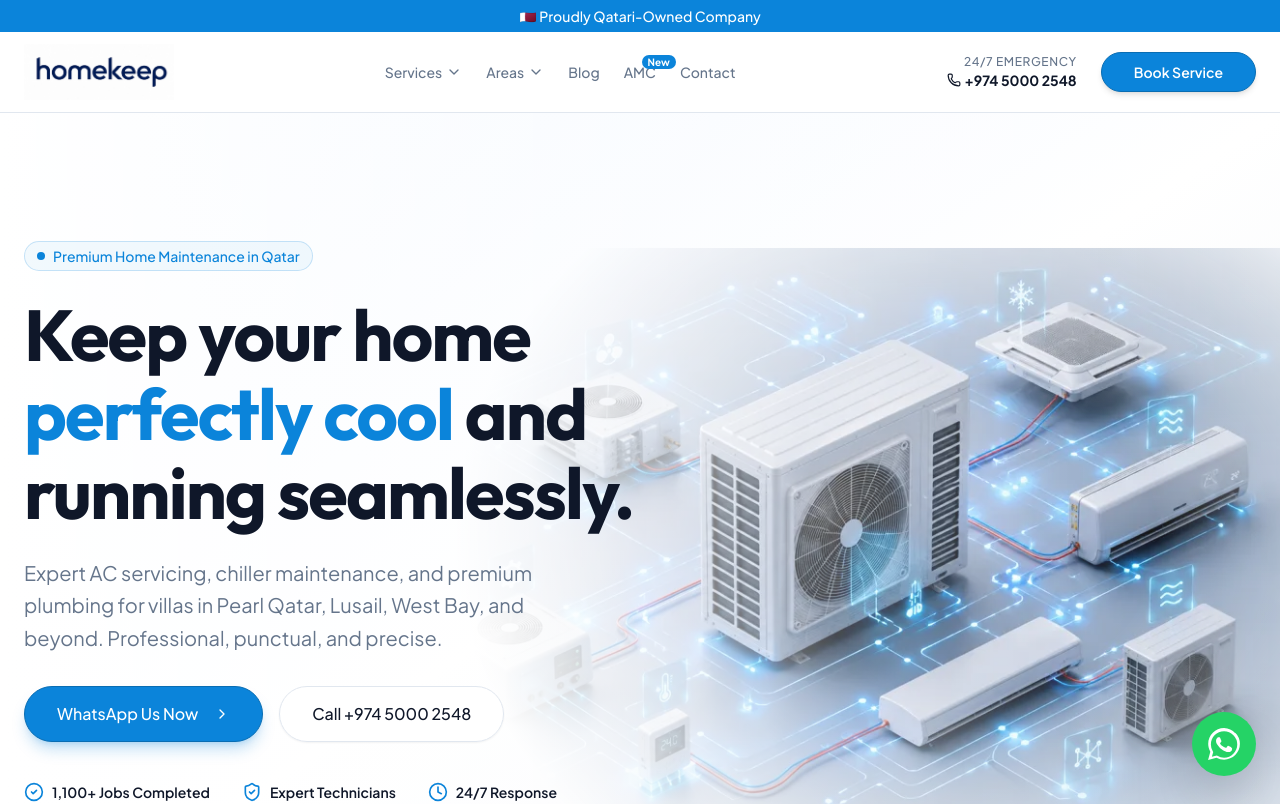
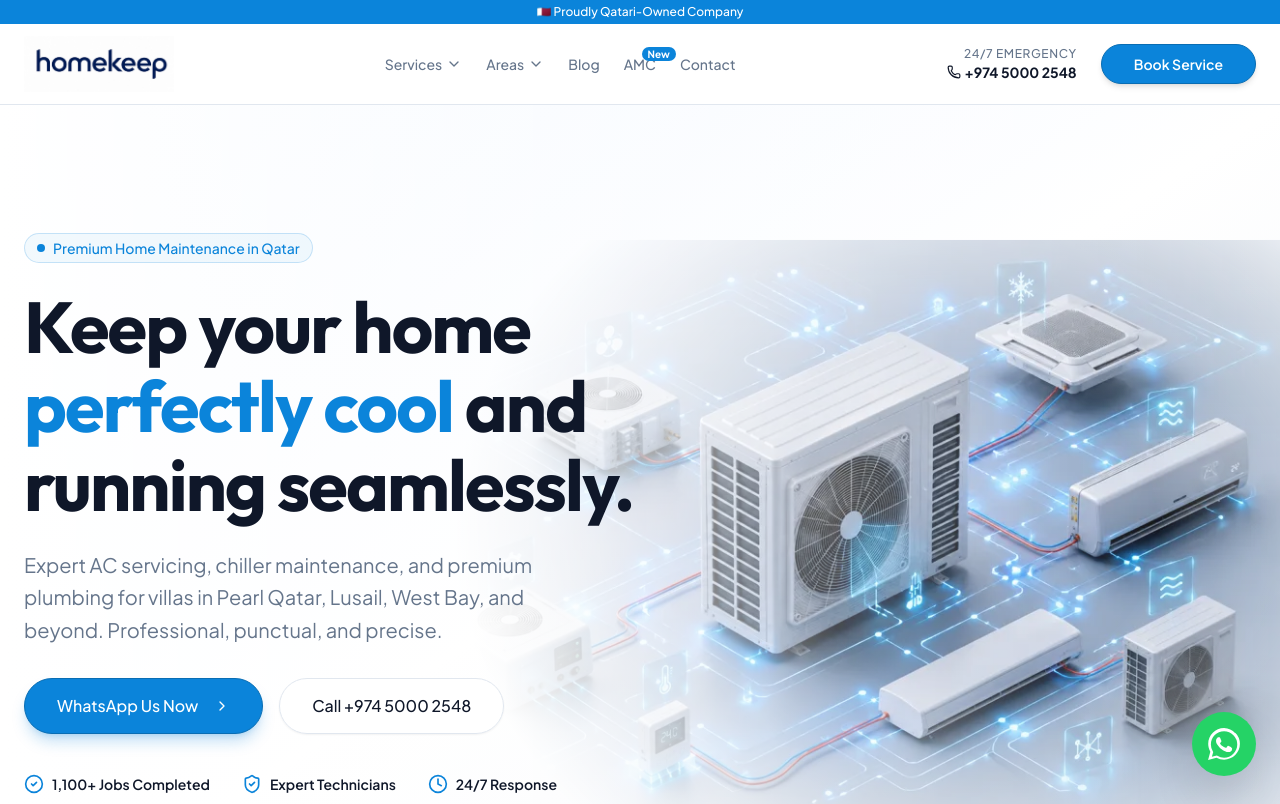
Before and after one commit to Shaheerabdulla/homekeep-website, a Next.js app: page / in a window 1280 px wide. Shown: the top 804 px of the page. Built offline with nearby package versions, Linux system fonts and the light colour scheme.

Commit message:
Make Qatar banner strip slimmer to reduce page shift

```diff
--- a/components/layout/nav.tsx
+++ b/components/layout/nav.tsx
@@ -32,7 +32,7 @@ export function Nav() {
 
   return (
     <>
-      <div className="w-full bg-primary text-white text-center text-xs md:text-sm font-medium py-1.5 px-4">
+      <div className="w-full bg-primary text-white text-center text-xs font-medium py-1 px-4">
         🇶🇦 Proudly Qatari-Owned Company
       </div>
       <nav className="sticky top-0 z-50 w-full bg-white/90 backdrop-blur-lg border-b border-border">
```
